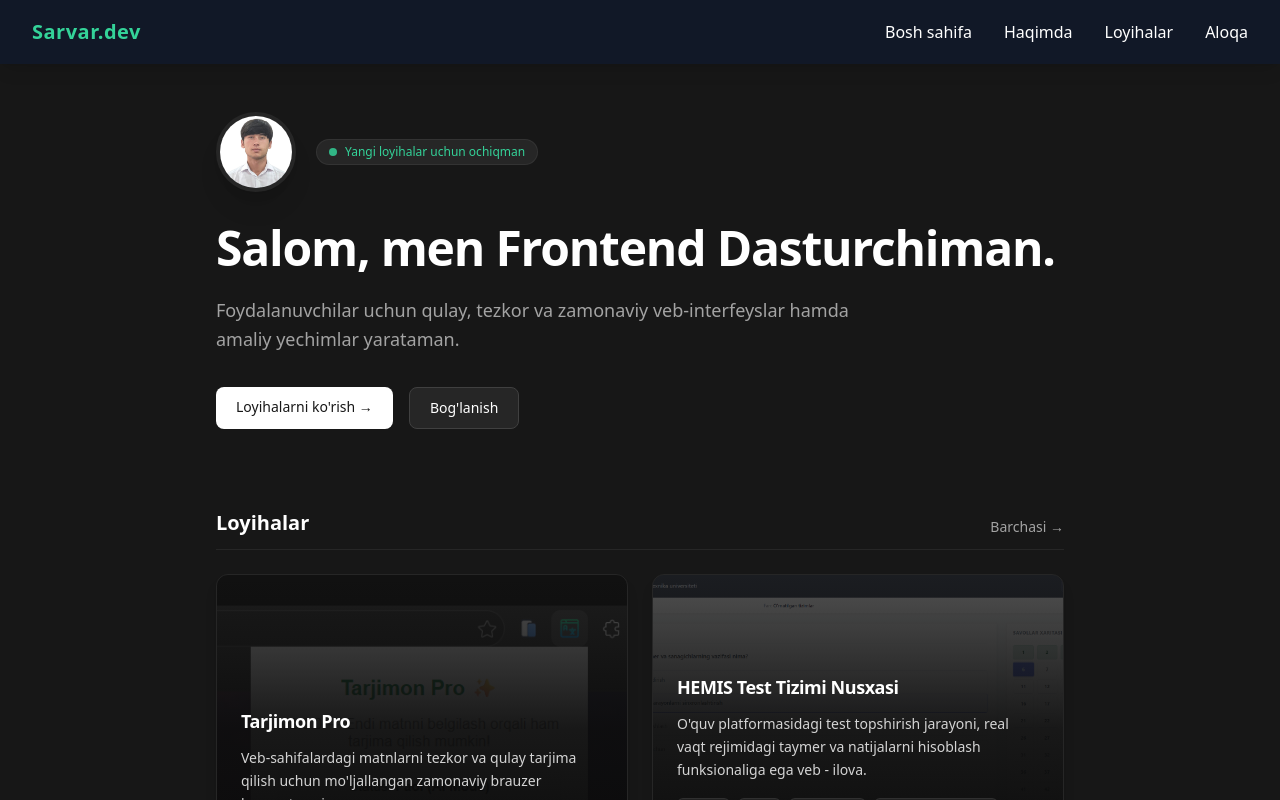
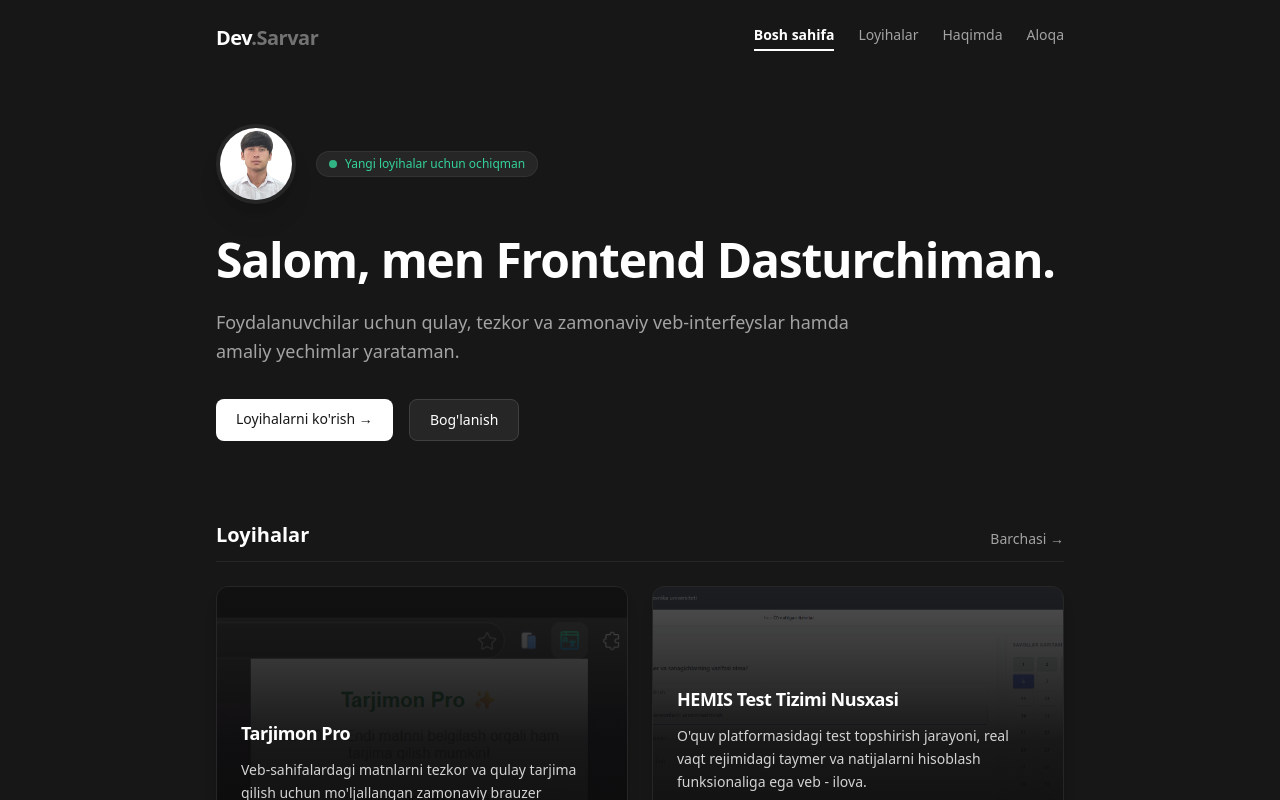
Before and after one commit to devsarvar04/portfolio, a React (Vite) app: page / in a window 1280 px wide. Shown: the top 800 px of the page. Built offline with nearby package versions, Linux system fonts and the light colour scheme.

Commit message:
burger panel olib tashlandi

```diff
--- a/src/components/Navbar.jsx
+++ b/src/components/Navbar.jsx
@@ -1,103 +1,22 @@
-import { useState } from 'react';
-import { Link } from 'react-router-dom';
+import { NavLink } from 'react-router-dom';
 
-const Navbar = () => {
-    const [isOpen, setIsOpen] = useState(false);
-
-    const toggleMenu = () => setIsOpen(!isOpen);
-    const closeMenu = () => setIsOpen(false);
+export default function Navbar() {
+    const activeStyle = ({ isActive }) =>
+        isActive
+            ? 'text-white font-semibold border-b-2 border-white pb-1 transition-all'
+            : 'text-neutral-400 hover:text-white transition-all';
 
     return (
-        // 'sticky top-0' sahifa kontentini to'sib qo'ymaydi va tepada yopishib turadi
-        <nav className="sticky top-0 z-50 bg-gray-900 text-white shadow-lg relative">
-            <div className="max-w-7xl mx-auto px-4 sm:px-6 lg:px-8">
-                <div className="flex items-center justify-between h-16">
-
-                    {/* Logo */}
-                    <Link
-                        to="/"
-                        onClick={closeMenu}
-                        className="text-xl font-bold text-emerald-400 tracking-wide"
-                    >
-                        Sarvar.dev
-                    </Link>
-
-                    {/* Desktop Menu (Kompyuterlar uchun) */}
-                    <div className="hidden md:flex items-center space-x-8 font-medium">
-                        <Link to="/" className="hover:text-emerald-400 transition-colors">
-                            Bosh sahifa
-                        </Link>
-                        <Link to="/about" className="hover:text-emerald-400 transition-colors">
-                            Haqimda
-                        </Link>
-                        <Link to="/projects" className="hover:text-emerald-400 transition-colors">
-                            Loyihalar
-                        </Link>
-                        <Link to="/contact" className="hover:text-emerald-400 transition-colors">
-                            Aloqa
-                        </Link>
-                    </div>
-
-                    {/* Mobile Burger Button (Telefonlar uchun) */}
-                    <div className="md:hidden flex items-center">
-                        <button
-                            onClick={toggleMenu}
-                            type="button"
-                            className="text-gray-300 hover:text-white focus:outline-none p-2"
-                            aria-label="Toggle menu"
-                        >
-                            {isOpen ? (
-                                // Yopish (X) ikonkalari
-                                <svg className="w-6 h-6" fill="none" stroke="currentColor" viewBox="0 0 24 24">
-                                    <path strokeLinecap="round" strokeLinejoin="round" strokeWidth="2" d="M6 18L18 6M6 6l12 12" />
-                                </svg>
-                            ) : (
-                                // Burger (☰) ikonkalari
-                                <svg className="w-6 h-6" fill="none" stroke="currentColor" viewBox="0 0 24 24">
-                                    <path strokeLinecap="round" strokeLinejoin="round" strokeWidth="2" d="M4 6h16M4 12h16M4 18h16" />
-                                </svg>
-                            )}
-                        </button>
-                    </div>
-                </div>
+        <nav className="max-w-4xl mx-auto px-6 py-6 flex justify-between items-center">
+            <NavLink to="/" className="text-xl font-bold tracking-tight text-white">
+                Dev<span className="text-neutral-500">.Sarvar</span>
+            </NavLink>
+            <div className="flex space-x-6 text-sm font-medium">
+                <NavLink to="/" className={activeStyle}>Bosh sahifa</NavLink>
+                <NavLink to="/projects" className={activeStyle}>Loyihalar</NavLink>
+                <NavLink to="/about" className={activeStyle}>Haqimda</NavLink>
+                <NavLink to="/contact" className={activeStyle}>Aloqa</NavLink>
             </div>
-
-            {/* Mobile Dropdown Menu */}
-            {/* 'absolute top-full' tufayli bu menyu sahifa kontentini surib tashlamasdan, ustidan qalqib chiqadi */}
-            {isOpen && (
-                <div className="md:hidden absolute top-full left-0 w-full bg-gray-900 border-t border-gray-800 shadow-2xl py-4 px-6 flex flex-col space-y-4 z-50">
-                    <Link
-                        to="/"
-                        onClick={closeMenu}
-                        className="hover:text-emerald-400 text-lg font-medium transition-colors py-1"
-                    >
-                        Bosh sahifa
-                    </Link>
-                    <Link
-                        to="/about"
-                        onClick={closeMenu}
-                        className="hover:text-emerald-400 text-lg font-medium transition-colors py-1"
-                    >
-                        Haqimda
-                    </Link>
-                    <Link
-                        to="/projects"
-                        onClick={closeMenu}
-                        className="hover:text-emerald-400 text-lg font-medium transition-colors py-1"
-                    >
-                        Loyihalar
-                    </Link>
-                    <Link
-                        to="/contact"
-                        onClick={closeMenu}
-                        className="hover:text-emerald-400 text-lg font-medium transition-colors py-1"
-                    >
-                        Aloqa
-                    </Link>
-                </div>
-            )}
         </nav>
     );
-};
-
-export default Navbar;
+}
```
